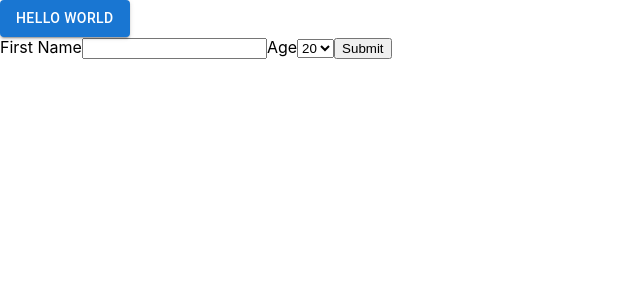
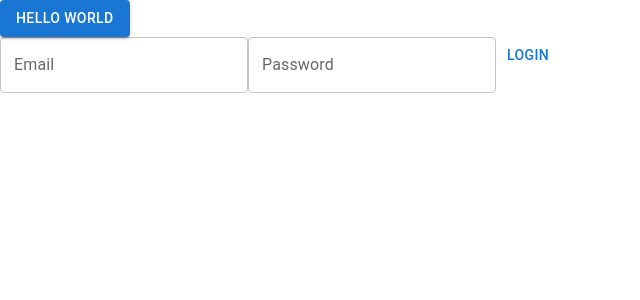
Before and after one commit to sd8917/React-learning, a React (Create React App) app: page / in a window 1280 px wide. Shown: the top 300 px of the page, without its empty margins (0-640 px from the left). Built offline with nearby package versions, Linux system fonts and the light colour scheme.

Commit message:
add handling form

```diff
--- a/package.json
+++ b/package.json
@@ -5,6 +5,7 @@
   "dependencies": {
     "@emotion/react": "^11.14.0",
     "@emotion/styled": "^11.14.1",
+    "@hookform/resolvers": "^5.2.2",
     "@mui/icons-material": "^7.3.5",
     "@mui/material": "^7.3.5",
     "@testing-library/dom": "^10.4.1",
@@ -15,7 +16,8 @@
     "react-dom": "^19.2.0",
     "react-hook-form": "^7.66.0",
     "react-scripts": "5.0.1",
-    "web-vitals": "^2.1.4"
+    "web-vitals": "^2.1.4",
+    "zod": "^4.1.12"
   },
   "scripts": {
     "start": "react-scripts start",
--- a/src/components/Login.js
+++ b/src/components/Login.js
@@ -1,44 +1,52 @@
-import React from "react"
-import { useForm } from "react-hook-form"
+import { Controller, useForm } from "react-hook-form";
+import { TextField, Button } from "@mui/material";
+import { z } from "zod";
+import { zodResolver } from "@hookform/resolvers/zod";
 
-// The following component is an example of your existing Input Component
-const Input = ({ label, register, required }) => (
-  <>
-    <label>{label}</label>
-    <input {...register(label, { required })} />
-  </>
-)
-
-
-// you can use React.forwardRef to pass the ref too
-const Select = React.forwardRef(({ onChange, onBlur, name, label }, ref) => (
-  <>
-    <label>{label}</label>
-    <select name={name} ref={ref} onChange={onChange} onBlur={onBlur}>
-      <option value="20">20</option>
-      <option value="30">30</option>
-    </select>
-  </>
-))
-
+const schema = z.object({
+  email: z.string().email(),
+  password: z.string().min(6),
+});
 
 function Login() {
-  const { register, handleSubmit } = useForm()
+  const { control, handleSubmit } = useForm({
+    resolver: zodResolver(schema),
+  });
 
-
-  const onSubmit = (data) => {
-    alert(JSON.stringify(data))
-  }
-
+  const onSubmit = (data) => console.log(data);
 
   return (
     <form onSubmit={handleSubmit(onSubmit)}>
-      <Input label="First Name" register={register} required />
-      <Select label="Age" {...register("Age")} />
-      <input type="submit" />
+      <Controller
+        name="email"
+        control={control}
+        render={({ field, fieldState }) => (
+          <TextField
+            {...field}
+            label="Email"
+            error={!!fieldState.error}
+            helperText={fieldState.error?.message}
+          />
+        )}
+      />
+      <Controller
+        name="password"
+        control={control}
+        render={({ field, fieldState }) => (
+          <TextField
+            {...field}
+            type="password"
+            label="Password"
+            error={!!fieldState.error}
+            helperText={fieldState.error?.message}
+          />
+        )}
+      />
+      <Button type="submit">Login</Button>
     </form>
-  )
+  );
 }
+
 export default Login
 
 // import { useState } from "react";
```
Also changed, not shown: 1 other file (tests, documents, lock files or other folders).
